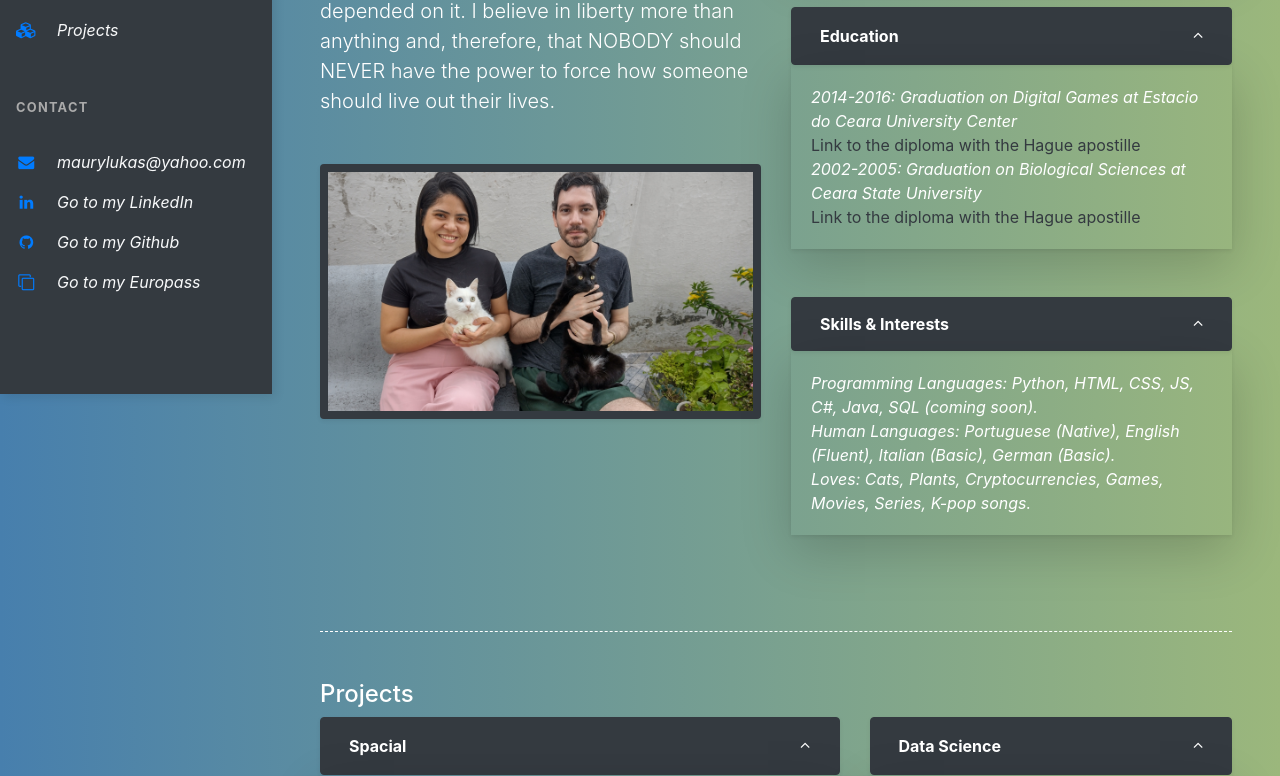
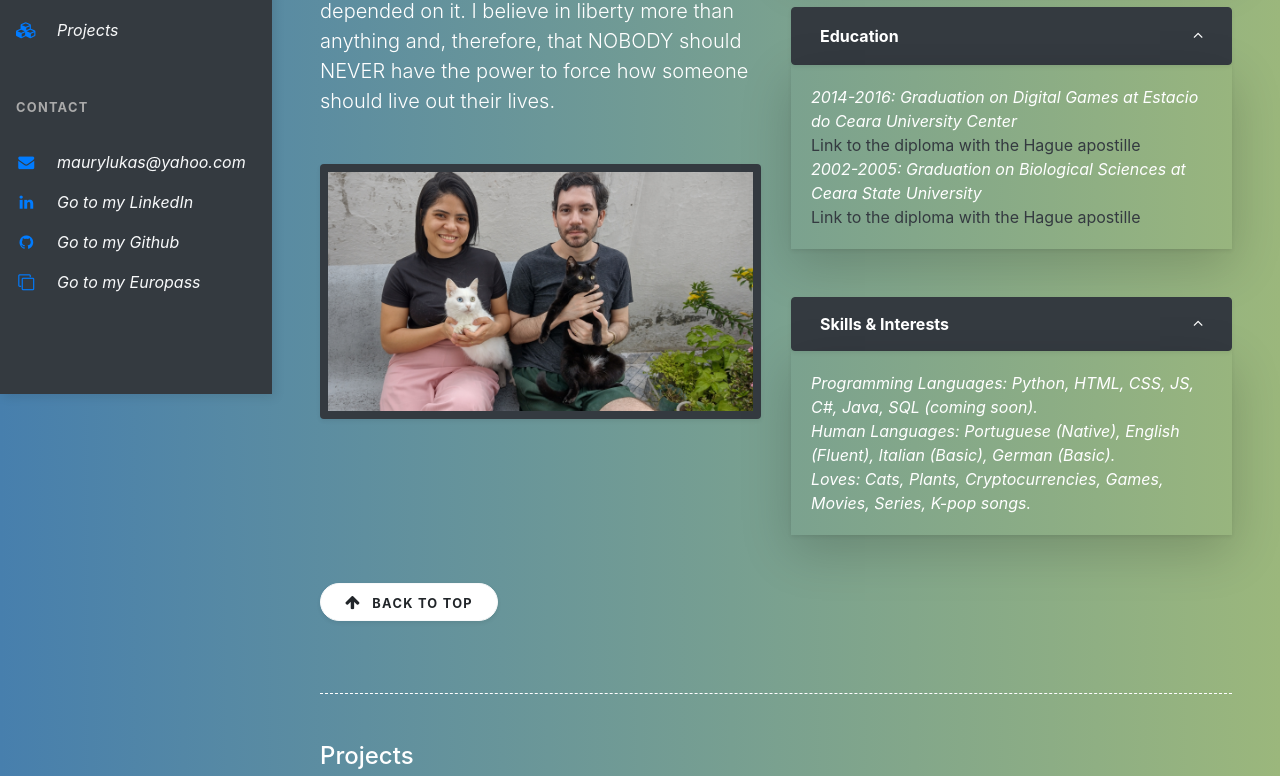
Before and after one commit to maurylukas/mysitecvofml, a Flask app: page / in a window 1280 px wide. Shown: the part 406-1182 px from the top of the page. Run offline with Flask 2, Linux system fonts and the light colour scheme; some libraries are stand-ins or nearby versions.

Commit message:
Buttons added
Added buttons to go back to top of the page

```diff
--- a/mycv/static/doc/funcao.js
+++ b/mycv/static/doc/funcao.js
@@ -37,4 +37,9 @@ $(document).ready(function() {
     if ($(window).width() <= 768) {
         $('.collapse').collapse();
     }
+
+    // Animating to top
+  $('.back2top').on('click', function() {
+    $('html, body').animate({scrollTop : 0},800);
+  });
 });
--- a/mycv/templates/base.html
+++ b/mycv/templates/base.html
@@ -30,6 +30,7 @@
         <script src="https://code.jquery.com/jquery-3.3.1.slim.min.js" integrity="sha384-q8i/X+965DzO0rT7abK41JStQIAqVgRVzpbzo5smXKp4YfRvH+8abtTE1Pi6jizo" crossorigin="anonymous"></script>
         <script src="https://cdnjs.cloudflare.com/ajax/libs/popper.js/1.14.7/umd/popper.min.js" integrity="sha384-UO2eT0CpHqdSJQ6hJty5KVphtPhzWj9WO1clHTMGa3JDZwrnQq4sF86dIHNDz0W1" crossorigin="anonymous"></script>
         <script src="https://stackpath.bootstrapcdn.com/bootstrap/4.3.1/js/bootstrap.min.js" integrity="sha384-JjSmVgyd0p3pXB1rRibZUAYoIIy6OrQ6VrjIEaFf/nJGzIxFDsf4x0xIM+B07jRM" crossorigin="anonymous"></script>
+        <script src="https://ajax.googleapis.com/ajax/libs/jquery/3.6.0/jquery.min.js"></script>
         <script src="https://cdnjs.cloudflare.com/ajax/libs/malihu-custom-scrollbar-plugin/3.1.5/jquery.mCustomScrollbar.concat.min.js"></script>
         <script type="text/javascript" src="static/doc/funcao.js"></script>
         <!-- End importing scripts -->
--- a/mycv/templates/navbar.html
+++ b/mycv/templates/navbar.html
@@ -16,7 +16,7 @@
   <ul class="nav flex-column bg-dark mb-0">
       <!-- Home -->
     <li class="nav-item">
-        <a href="#content" class="nav-link text-light font-italic bg-dark verify">
+        <a href="#top" class="nav-link text-light font-italic bg-dark verify">
             <i class="fa fa-th-large mr-3 text-primary fa-fw"></i>
             Home
         </a>
--- a/mycv/templates/projects.html
+++ b/mycv/templates/projects.html
@@ -1,4 +1,10 @@
 <!-- Begin projects section -->
+  <!-- Beginning of back to top button -->
+<button type="button" class="btn btn-info btn-light bg-white rounded-pill shadow-sm px-4 mb-4 back2top">
+    <i class="fa fa-arrow-up mr-2"></i>
+    <small class="text-uppercase font-weight-bold">Back to Top</small>
+</button>
+  <!-- Ending of back to top button -->
 <div class="separator"></div>
 <h4 class="text-white" id="projects">Projects</h4>
 <div class="row text-white">
@@ -214,4 +220,10 @@
       </div>
     </div>
 </div>
+  <!-- Beginning of back to top button -->
+<button type="button" class="btn btn-info btn-light bg-white rounded-pill shadow-sm px-4 mb-4 back2top">
+    <i class="fa fa-arrow-up mr-2"></i>
+    <small class="text-uppercase font-weight-bold">Back to Top</small>
+</button>
+  <!-- Ending of back to top button -->
 <!-- End projects section -->
```
